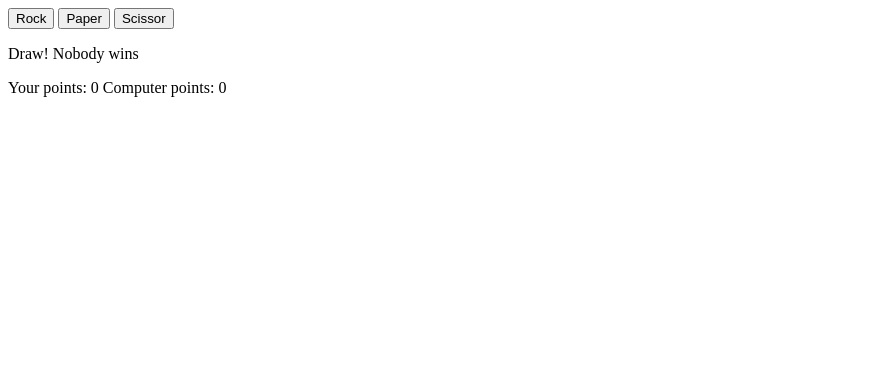
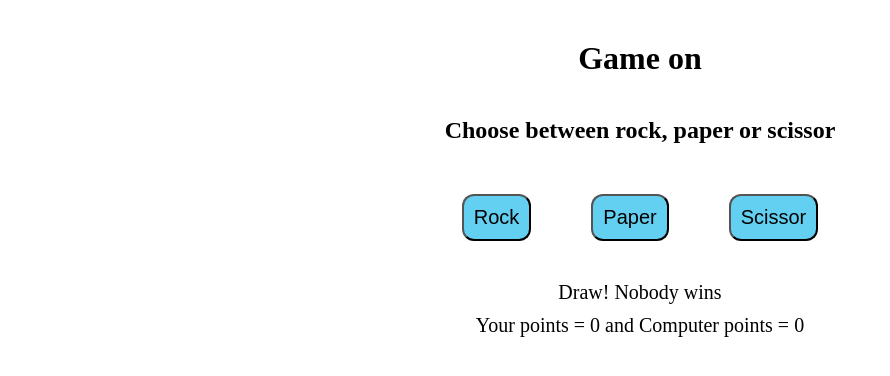
Before and after one commit to magasinet/odin-rock-paper-scissor, a plain HTML site: page index.html in a window 1280 px wide. Both pictures are taken after a click on the button "Rock". Shown: the whole page, without its empty margins (0-890 px from the left). Drawn offline with Linux system fonts and the light colour scheme.

Commit message:
Add styles to elements

```diff
--- a/index.html
+++ b/index.html
@@ -1,16 +1,23 @@
 <!DOCTYPE html>
 <html lang="en">
+
 <head>
     <meta charset="UTF-8">
     <meta http-equiv="X-UA-Compatible" content="IE=edge">
     <meta name="viewport" content="width=device-width, initial-scale=1.0">
     <title>Rock paper scissor</title>
+    <link rel="stylesheet" href="styles.css">
 </head>
+
 <body>
-    <button value="ROCK">Rock</button>
-    <button value="PAPER">Paper</button>
-    <button value="SCISSOR">Scissor</button>
+    <h1>Game on</h1>
+    <h2>Choose between rock, paper or scissor</h2>
+    <div class="container">
 
+        <button value="ROCK">Rock</button>
+        <button value="PAPER">Paper</button>
+        <button value="SCISSOR">Scissor</button>
+    </div>
 
     <div class="board">
         <p id="hands"></p>
@@ -25,4 +32,5 @@
 
     <script src="index.js"></script>
 </body>
+
 </html>
--- a/index.js
+++ b/index.js
@@ -74,7 +74,7 @@ function playRound(playerSelection, computerSelection) {
 
 
     //show points during game
-    result.textContent = `Your points: ${playerPoints}  Computer points: ${computerPoints}`;
+    result.textContent = `Your points = ${playerPoints} and Computer points = ${computerPoints}`;
 
 
     // stop game when player reaches 5 points
@@ -88,13 +88,16 @@ function playRound(playerSelection, computerSelection) {
         // show winner
         if (playerPoints > computerPoints) {
             winner.textContent = `Congratulations! You got ${playerPoints} point and the computer got ${computerPoints}`;
+            winner.style.color = "green";
         } else {
             winner.textContent = `Sorry mate! You got ${playerPoints} point and the computer got ${computerPoints}`;
+            winner.style.color = "red";
         }
 
 
         // add restart button
         restartButton.textContent = "Restart game";
+        restartButton.classList.add("restart-button");
         board.appendChild(restartButton);
         restartButton.addEventListener("click", restartGame);
 
--- /dev/null
+++ b/styles.css
@@ -0,0 +1,56 @@
+* {
+    margin: 0;
+    padding: 0;
+    text-align: center;
+}
+
+h1 {
+    margin: 40px;
+}
+
+h2 {
+    margin: 20px;
+}
+
+.container {
+    display: flex;
+    justify-content: center;
+    align-items: center;
+}
+
+.container button {
+    margin: 30px;
+    padding: 10px;
+    font-size: 20px;
+    border-radius: 12px;
+    background-color: rgb(99, 208, 241);
+}
+
+.container button:hover {
+    background-color: rgb(58, 192, 76);
+}
+
+
+.board p {
+    font-size: 20px;
+    margin: 10px;
+}
+
+/* want to fade the text */
+#hands {
+
+}
+
+.restart-button {
+    margin: 30px;
+    padding: 10px 15px;
+    font-size: 20px;
+    border-radius: 12px;
+    background-color: rgb(21, 61, 73);
+    color: white;
+}
+
+.restart-button:hover {
+    background-color: greenyellow;
+    color: black;
+}
```
